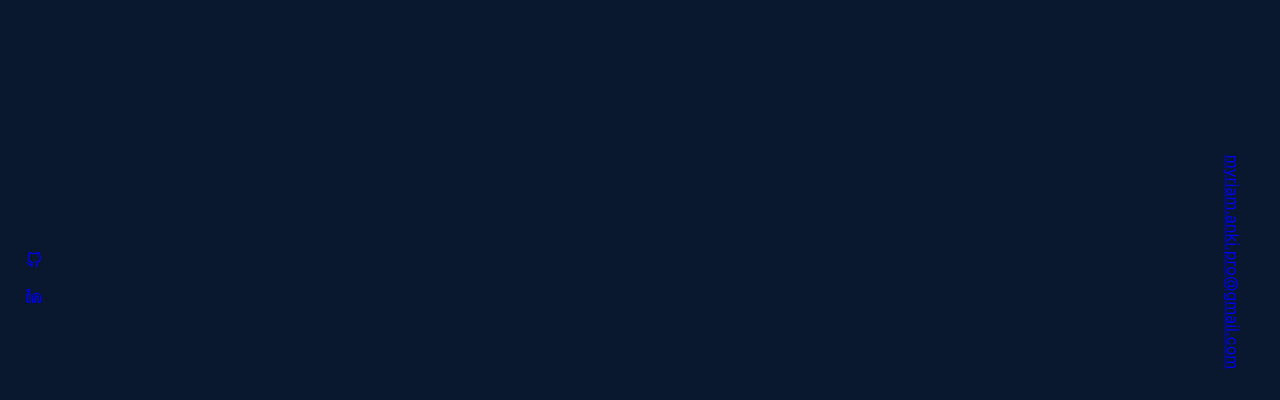
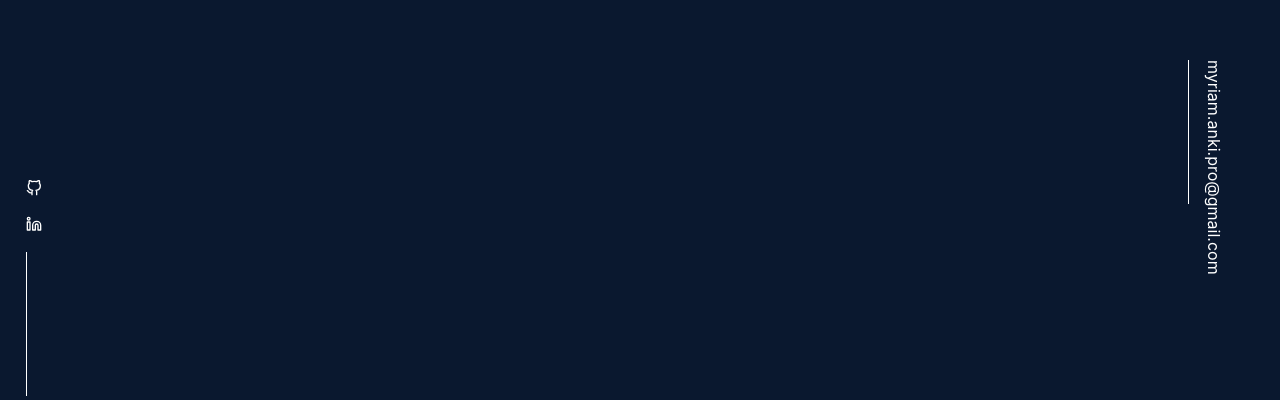
Before and after one commit to manki23/manki23.github.io, a React (Create React App) app: page / in a window 1280 px wide. Shown: the part 404-804 px from the top of the page. Built offline with nearby package versions, Linux system fonts and the light colour scheme.

Commit message:
MOD: footers > line added

```diff
--- a/src/App.css
+++ b/src/App.css
@@ -6,6 +6,7 @@
   color: white;
 }
 
-a:visited {
-  color: white;
+a {
+  color: inherit;
+  text-decoration: none;
 }
--- a/src/components/shared/LeftFooter.js
+++ b/src/components/shared/LeftFooter.js
@@ -23,6 +23,7 @@ const LeftFooter = () => {
           <FiLinkedin />
         </a>
       </p>
+      <span className="left-line"></span>
     </div>
   );
 };
--- a/src/components/shared/RightFooter.js
+++ b/src/components/shared/RightFooter.js
@@ -3,10 +3,15 @@ import "../../styles/RightFooter.scss";
 
 const RightFooter = () => {
   return (
-    <div className="right-footer">
-      <p className="right-footer-email">
-        <a href="mailto:myriam.anki.pro@gmail.com">myriam.anki.pro@gmail.com</a>
-      </p>
+    <div>
+      <div className="right-footer">
+        <p className="right-footer-email">
+          <a href="mailto:myriam.anki.pro@gmail.com">
+            myriam.anki.pro@gmail.com
+          </a>
+          <span className="right-line"></span>
+        </p>
+      </div>
     </div>
   );
 };
--- a/src/styles/LeftFooter.scss
+++ b/src/styles/LeftFooter.scss
@@ -1,9 +1,17 @@
 .left-footer {
     position: absolute;
     margin-left: 2vw;
-    margin-top: 80vh;
+    margin-top: 71vh;
+    min-height: 25vh;
+    display: inline-block;
   }
 
 .left-footer-icon:hover {
     color :#40a296;
 }
+
+.left-line {
+  display: inline-block;
+  min-height: 18vh;
+  border-right: 1px solid white;
+}
--- a/src/styles/RightFooter.scss
+++ b/src/styles/RightFooter.scss
@@ -1,10 +1,23 @@
 .right-footer {
-  position: absolute;
-  margin-left: 88vw;
+  position: fixed;
+  margin-left: 80vw;
+  margin-top: 76vh;
+  min-width: 45vh;
   transform: rotate(90deg);
-  margin-top: 80vh;
+}
+
+.right-footer-email a {
+  padding-right: 10px;
+
 }
 
 .right-footer-email:hover {
     color :#40a296;
 }
+
+.right-line {
+  display: inline-block;
+  width: 18vh;
+  border-top: 1px solid white;
+  transform: rotate(180deg);
+}
```
